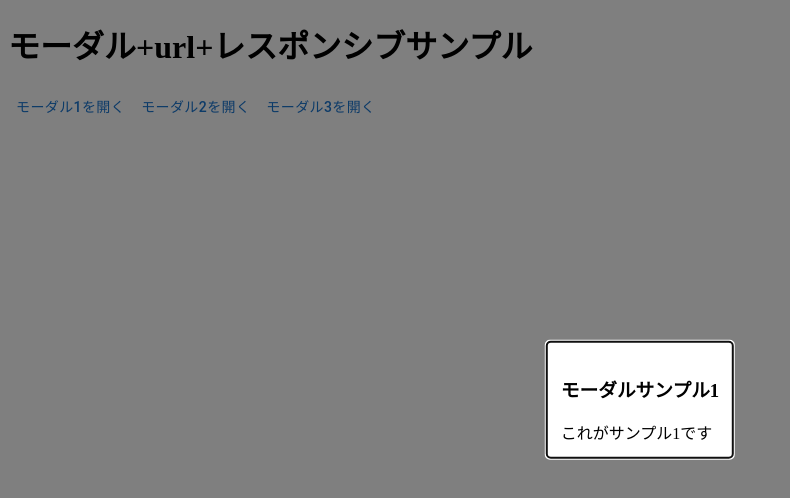
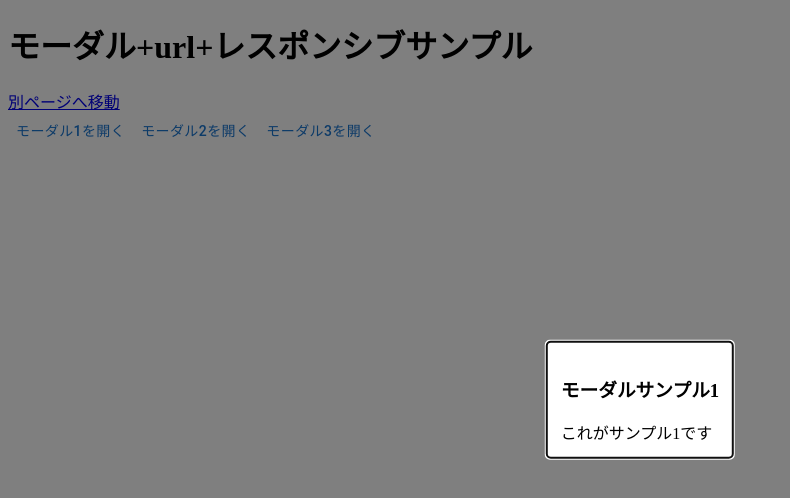
Before and after one commit to takecchi/responsive-modal-example, a Next.js app: page /modal/sample1 in a window 1280 px wide. Shown: the top 498 px of the page, without its empty margins (0-790 px from the left). Built offline with nearby package versions, Linux system fonts and the light colour scheme.

Commit message:
共通パーツで使用する想定

```diff
--- /dev/null
+++ b/src/features/Modal/Sample.tsx
@@ -0,0 +1,67 @@
+// Mobileのみ表示させるdiv
+import { styled } from '@mui/material';
+import Modal from '@/components/parts/Modal';
+
+// Mobileページ
+const Mobile = styled('div')`
+  ${({ theme }) => theme.breakpoints.up('tablet')} {
+    display: none;
+  }
+`;
+
+// Tabletにのみ表示させるモーダル
+const TabletModal = styled(Modal)`
+  ${({ theme }) => theme.breakpoints.down('tablet')} {
+    display: none;
+  }
+`;
+
+type Props = {
+  open: boolean;
+  handleClose: () => void;
+};
+
+export const Sample1 = ({ open, handleClose }: Props) => {
+  return (
+    <>
+      <Mobile hidden={!open}>
+        <h3>モーダルサンプル1</h3>
+        これがサンプル1です
+      </Mobile>
+      <TabletModal open={open} handleClose={handleClose}>
+        <h3>モーダルサンプル1</h3>
+        これがサンプル1です
+      </TabletModal>
+    </>
+  );
+};
+
+export const Sample2 = ({ open, handleClose }: Props) => {
+  return (
+    <>
+      <Mobile hidden={!open}>
+        <h3>モーダルサンプル2</h3>
+        これがサンプル2です
+      </Mobile>
+      <TabletModal open={open} handleClose={handleClose}>
+        <h3>モーダルサンプル2</h3>
+        これがサンプル2です
+      </TabletModal>
+    </>
+  );
+};
+
+export const Sample3 = ({ open, handleClose }: Props) => {
+  return (
+    <>
+      <Mobile hidden={!open}>
+        <h3>モーダルサンプル3</h3>
+        これがサンプル3です
+      </Mobile>
+      <TabletModal open={open} handleClose={handleClose}>
+        <h3>モーダルサンプル3</h3>
+        これがサンプル3です
+      </TabletModal>
+    </>
+  );
+};
--- a/src/features/Top/Top.tsx
+++ b/src/features/Top/Top.tsx
@@ -1,81 +1,10 @@
-import { Button, styled } from '@mui/material';
-import Modal from '@/components/parts/Modal';
-import { useRouter } from 'next/router';
-import { useState } from 'react';
-import sample1 from '@/pages/modal/sample1';
+import Link from 'next/link';
 
-// Mobileのみ表示させるdiv
-const Mobile = styled('div')`
-  ${({ theme }) => theme.breakpoints.up('tablet')} {
-    display: none;
-  }
-`;
-
-// Tabletにのみ表示させるモーダル
-const TabletModal = styled(Modal)`
-  ${({ theme }) => theme.breakpoints.down('tablet')} {
-    display: none;
-  }
-`;
-
-type Props = {
-  modalName?: 'sample1' | 'sample2' | 'sample3';
-};
-
-const TopTemplate = ({ modalName }: Props) => {
-  const router = useRouter();
-  const [open, setOpen] = useState(modalName);
-
-  const handleOpen = async (name: 'sample1' | 'sample2' | 'sample3') => {
-    setOpen(name);
-    await router.push('/', `/modal/${name}`, { shallow: true });
-  };
-  const handleClose = async () => {
-    setOpen(undefined);
-    await router.push('/', '/', { shallow: true });
-  };
-
+const TopTemplate = () => {
   return (
     <>
       <h1>モーダル+url+レスポンシブサンプル</h1>
-      <Button
-        onClick={async () => {
-          await handleOpen('sample1');
-        }}
-      >
-        モーダル1を開く
-      </Button>
-      <Button
-        onClick={async () => {
-          await handleOpen('sample2');
-        }}
-      >
-        モーダル2を開く
-      </Button>
-      <Button
-        onClick={async () => {
-          await handleOpen('sample3');
-        }}
-      >
-        モーダル3を開く
-      </Button>
-
-      <Mobile>
-        <div>モバイル表示中</div>
-        <div>現在の表示中のモーダル:{open ?? 'なし'}</div>
-      </Mobile>
-      <TabletModal open={open === 'sample1'} handleClose={handleClose}>
-        <h3>モーダルサンプル1</h3>
-        これがサンプル1です
-      </TabletModal>
-      <TabletModal open={open === 'sample2'} handleClose={handleClose}>
-        <h3>モーダルサンプル2</h3>
-        これがサンプル2です
-      </TabletModal>
-      <TabletModal open={open === 'sample3'} handleClose={handleClose}>
-        <h3>モーダルサンプル3</h3>
-        これがサンプル3です
-      </TabletModal>
+      <Link href={'/other'}>別ページへ移動</Link>
     </>
   );
 };
--- a/src/pages/_app.tsx
+++ b/src/pages/_app.tsx
@@ -2,12 +2,21 @@ import { ThemeProvider } from '@mui/material/styles';
 import type { AppProps } from 'next/app';
 import Head from 'next/head';
 import { theme } from '@/theme';
-import { CacheProvider } from '@emotion/react';
+import { CacheProvider, EmotionCache } from '@emotion/react';
 import createCache from '@emotion/cache';
+import { PageProps } from 'next';
+import ModalProvider from '@/providers/ModalProvider';
 
-const emotionCache = createCache({ key: 'css' });
+type MyAppProps = Omit<AppProps<PageProps>, 'pageProps'> & {
+  emotionCache?: EmotionCache;
+  pageProps: PageProps;
+};
 
-export default function App({ Component, pageProps }: AppProps) {
+export default function App({
+  Component,
+  pageProps,
+  emotionCache = createCache({ key: 'css' }),
+}: MyAppProps) {
   return (
     <>
       <Head>
@@ -18,7 +27,9 @@ export default function App({ Component, pageProps }: AppProps) {
       </Head>
       <CacheProvider value={emotionCache}>
         <ThemeProvider theme={theme}>
-          <Component {...pageProps} />
+          <ModalProvider withModal={pageProps.withModal}>
+            <Component {...pageProps} />
+          </ModalProvider>
         </ThemeProvider>
       </CacheProvider>
     </>
--- a/src/pages/index.tsx
+++ b/src/pages/index.tsx
@@ -3,7 +3,7 @@ import TopTemplate from '@/features/Top/Top';
 export default function Home() {
   return (
     <main>
-      <TopTemplate modalName={undefined} />
+      <TopTemplate />
     </main>
   );
 }
--- a/src/pages/modal/sample1.tsx
+++ b/src/pages/modal/sample1.tsx
@@ -1,10 +1,17 @@
-import { NextPage } from 'next';
+import { GetStaticProps, NextPage, PageProps } from 'next';
 import TopTemplate from '@/features/Top/Top';
+
+export const getStaticProps: GetStaticProps<PageProps> = () => {
+  const props: PageProps = {
+    withModal: true,
+  };
+  return { props };
+};
 
 const ModalPage: NextPage = () => {
   return (
     <main>
-      <TopTemplate modalName={'sample1'} />
+      <TopTemplate />
     </main>
   );
 };
--- /dev/null
+++ b/src/providers/ModalProvider.tsx
@@ -0,0 +1,86 @@
+import { ReactNode } from 'react';
+import { Button, styled } from '@mui/material';
+import { ModalType } from '@/types/modal';
+import { NextRouter, useRouter } from 'next/router';
+import { Sample1, Sample2, Sample3 } from '@/features/Modal/Sample';
+
+// openかつモバイルだった場合は非表示
+const HideForMobile = styled('div')<{ open: boolean }>`
+  ${({ theme }) => theme.breakpoints.down('tablet')} {
+    ${({ open }) => (open ? 'display: none;' : '')}
+  }
+`;
+
+const getModalType = ({ asPath }: NextRouter): ModalType | undefined => {
+  switch (asPath) {
+    case '/modal/sample3':
+      return 'sample3';
+    case '/modal/sample2':
+      return 'sample2';
+    case '/modal/sample1':
+      return 'sample1';
+  }
+  return undefined;
+};
+
+const ModalProvider = ({
+  children,
+  withModal,
+}: {
+  children: ReactNode;
+  withModal?: boolean;
+}) => {
+  const router = useRouter();
+
+  const handleOpen = async (name: ModalType) => {
+    await router.push('', `/modal/${name}`);
+  };
+
+  const handleClose = async () => {
+    await router.push('', withModal ? '/' : '');
+  };
+
+  return (
+    <>
+      <HideForMobile open={getModalType(router) !== undefined}>
+        {children}
+      </HideForMobile>
+      <Button
+        onClick={async () => {
+          await handleOpen('sample1');
+        }}
+      >
+        モーダル1を開く
+      </Button>
+      <Button
+        onClick={async () => {
+          await handleOpen('sample2');
+        }}
+      >
+        モーダル2を開く
+      </Button>
+      <Button
+        onClick={async () => {
+          await handleOpen('sample3');
+        }}
+      >
+        モーダル3を開く
+      </Button>
+
+      <Sample1
+        open={getModalType(router) === 'sample1'}
+        handleClose={handleClose}
+      />
+      <Sample2
+        open={getModalType(router) === 'sample2'}
+        handleClose={handleClose}
+      />
+      <Sample3
+        open={getModalType(router) === 'sample3'}
+        handleClose={handleClose}
+      />
+    </>
+  );
+};
+
+export default ModalProvider;
--- /dev/null
+++ b/src/types/modal.ts
@@ -0,0 +1 @@
+export type ModalType = 'sample1' | 'sample2' | 'sample3';
```
Also changed, not shown: src/pages/modal/sample2.tsx (+8 -2 lines), src/pages/modal/sample3.tsx (+9 -2 lines), src/pages/other/index.tsx (added, +10 -0 lines), src/types/next.d.ts (added, +8 -0 lines).
